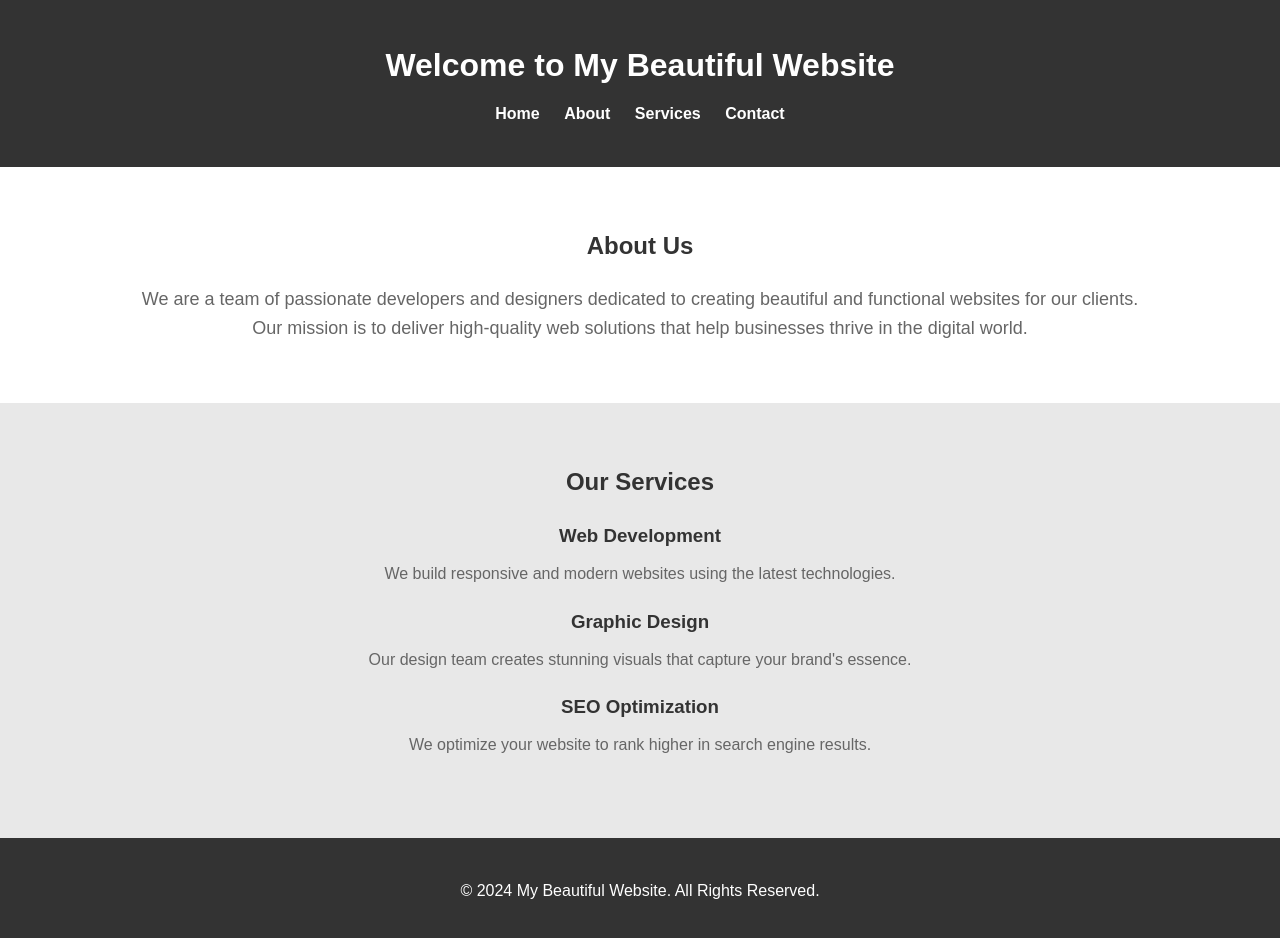
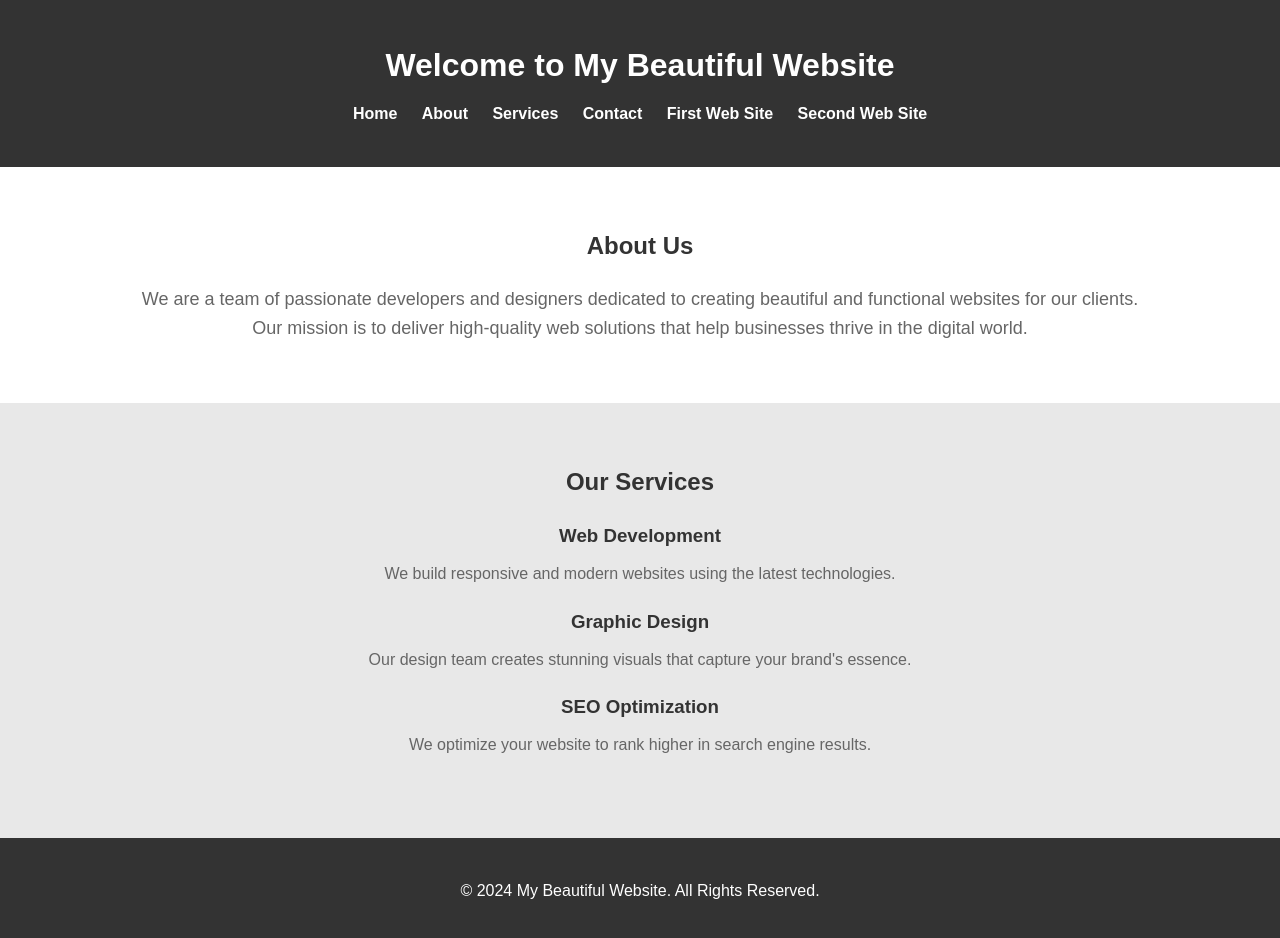
Before and after one commit to andrijbikov134/WebServer, a plain HTML site: page index.html in a window 1280 px wide. Drawn offline with Linux system fonts and the light colour scheme.

Commit message:
Update index.html

```diff
--- a/index.html
+++ b/index.html
@@ -18,6 +18,8 @@
                     <li><a href="#about">About</a></li>
                     <li><a href="#services">Services</a></li>
                     <li><a href="#contact">Contact</a></li>
+		    <li><a href="MyFirstWebsite/index.html">First Web Site</a></li>
+		    <li><a href="MySecondWebsite/index.html">Second Web Site</a></li>
                 </ul>
             </nav>
         </div>
```
